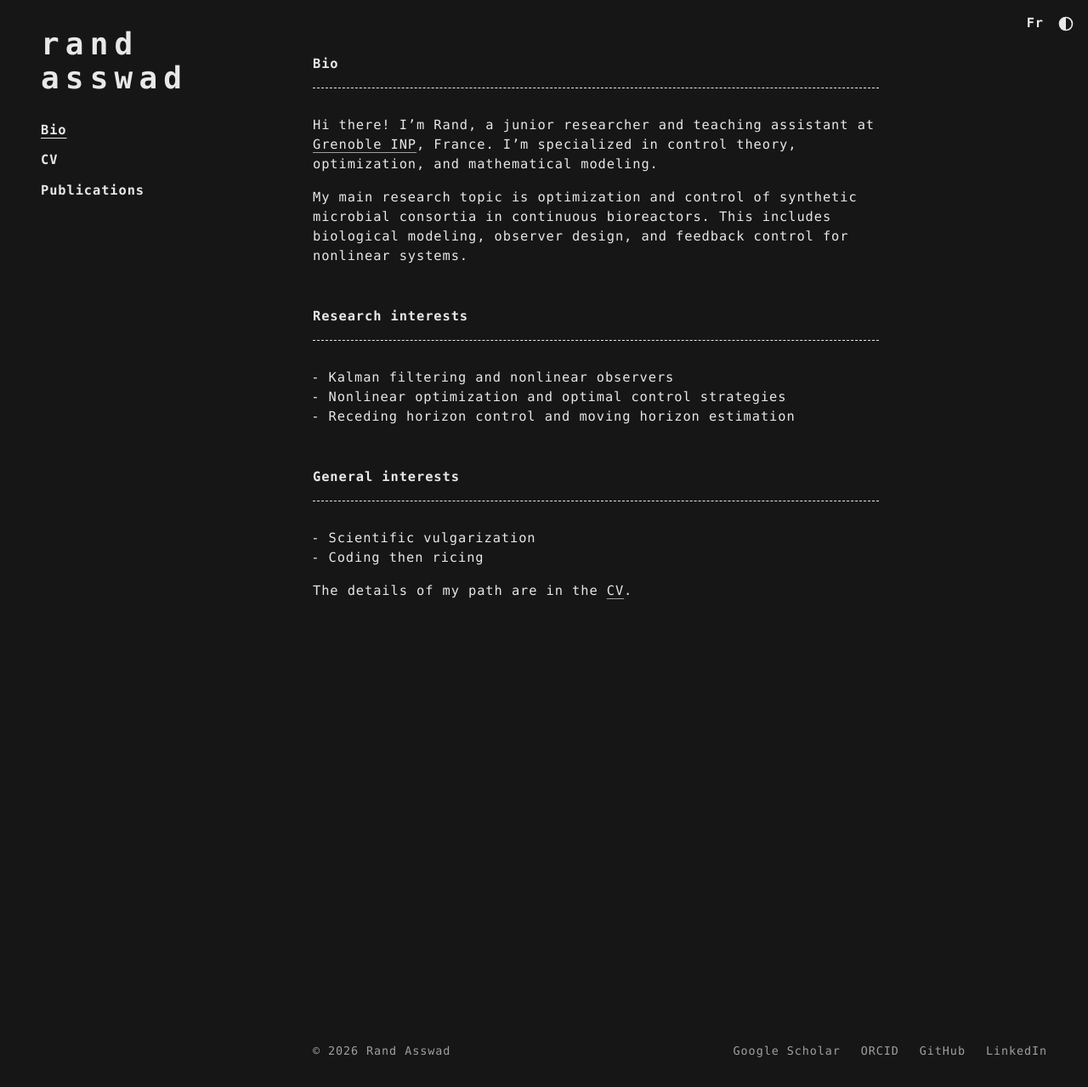
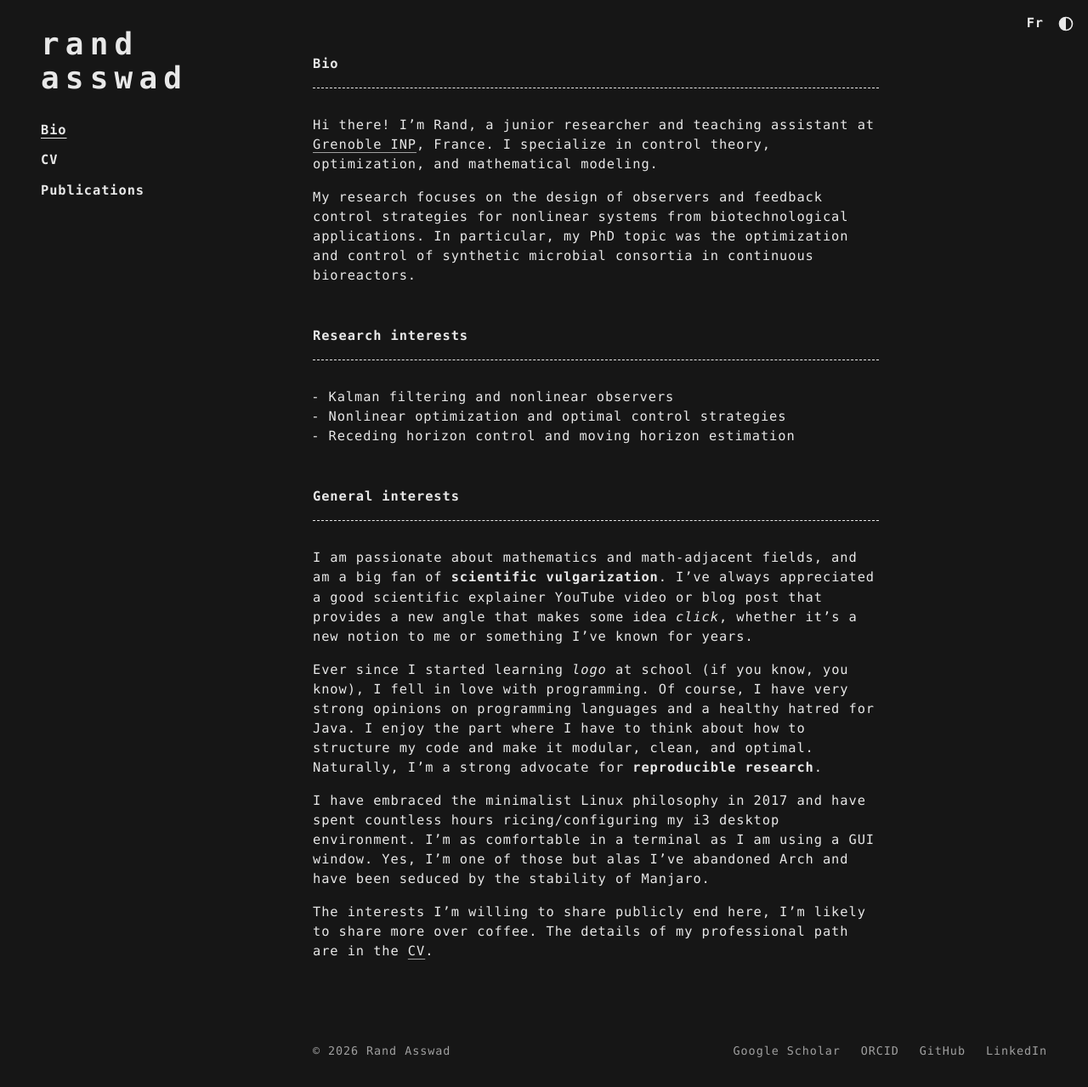
Before and after one commit to rand-asswad/website-v2, a Jekyll site: the page built from _src/index.md, in a window 1280 px wide and 1279 px high. Shown: the whole window at 85% size. Built offline with Jekyll 4.4.1, drawn with Linux system fonts in a browser that asks for light colours.

Commit message:
Extended bio page

```diff
--- a/_src/index.md
+++ b/_src/index.md
@@ -10,12 +10,16 @@ permalink: /
 
 Hi there! I'm Rand, a junior researcher and teaching assistant at
 [Grenoble INP](https://www.grenoble-inp.fr/en), France.
-I'm specialized in control theory, optimization, and mathematical modeling.
+I specialize in control theory, optimization, and mathematical modeling.
 
-My main research topic is optimization and control of synthetic microbial
-consortia in continuous bioreactors.
-This includes biological modeling, observer design, and feedback control
-for nonlinear systems.
+My research focuses on the design of observers and feedback control strategies
+for nonlinear systems from biotechnological applications.
+In particular, my PhD topic was the optimization and control of synthetic
+microbial consortia in continuous bioreactors.
+
+<!--
+More generally, I enjoy solving mathematical problems with innovative solutions.
+-->
 
 ## Research interests
 
@@ -25,7 +29,23 @@ for nonlinear systems.
 
 ## General interests
 
-- Scientific vulgarization
-- Coding then ricing
+I am passionate about mathematics and math-adjacent fields, and am a big fan of
+**scientific vulgarization**. I've always appreciated a good scientific
+explainer YouTube video or blog post that provides a new angle that makes
+some idea *click*, whether it's a new notion to me or something I've known for years.
 
-The details of my path are in the [CV]({{ '/cv/' | relative_url }}).
+Ever since I started learning *logo* at school (if you know, you know), I fell
+in love with programming. Of course, I have very strong opinions on programming
+languages and a healthy hatred for Java. I enjoy the part where I have to think
+about how to structure my code and make it modular, clean, and optimal.
+Naturally, I'm a strong advocate for **reproducible research**.
+
+I have embraced the minimalist Linux philosophy in 2017 and have spent countless
+hours ricing/configuring my i3 desktop environment. I'm as comfortable in a
+terminal as I am using a GUI window.
+Yes, I'm one of those but alas I've abandoned Arch and have been seduced by the
+stability of Manjaro.
+
+The interests I'm willing to share publicly end here, I'm likely to share
+more over coffee.
+The details of my professional path are in the [CV]({{ '/cv/' | relative_url }}).
```
Also changed, not shown: _src/fr/index.md (+23 -3 lines).
